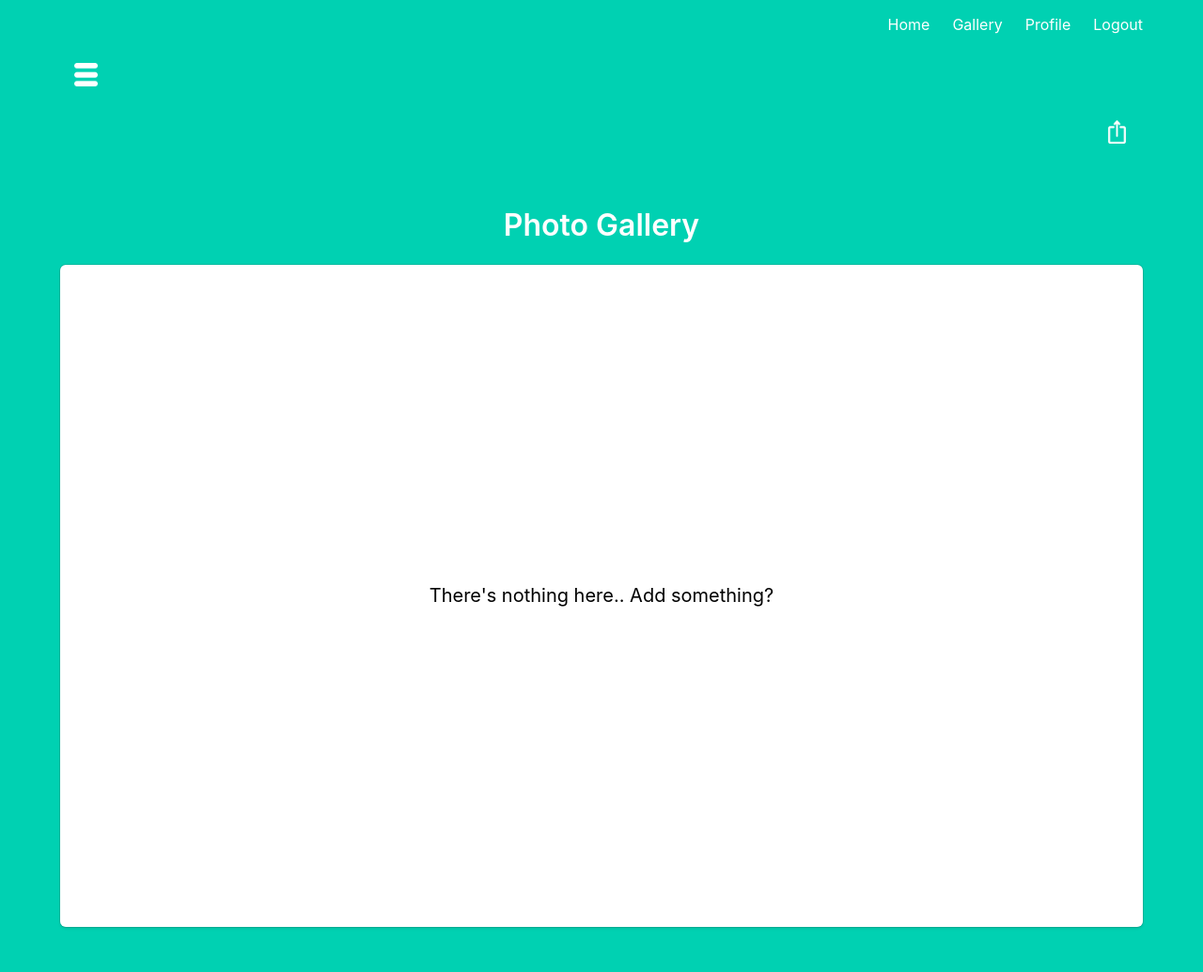
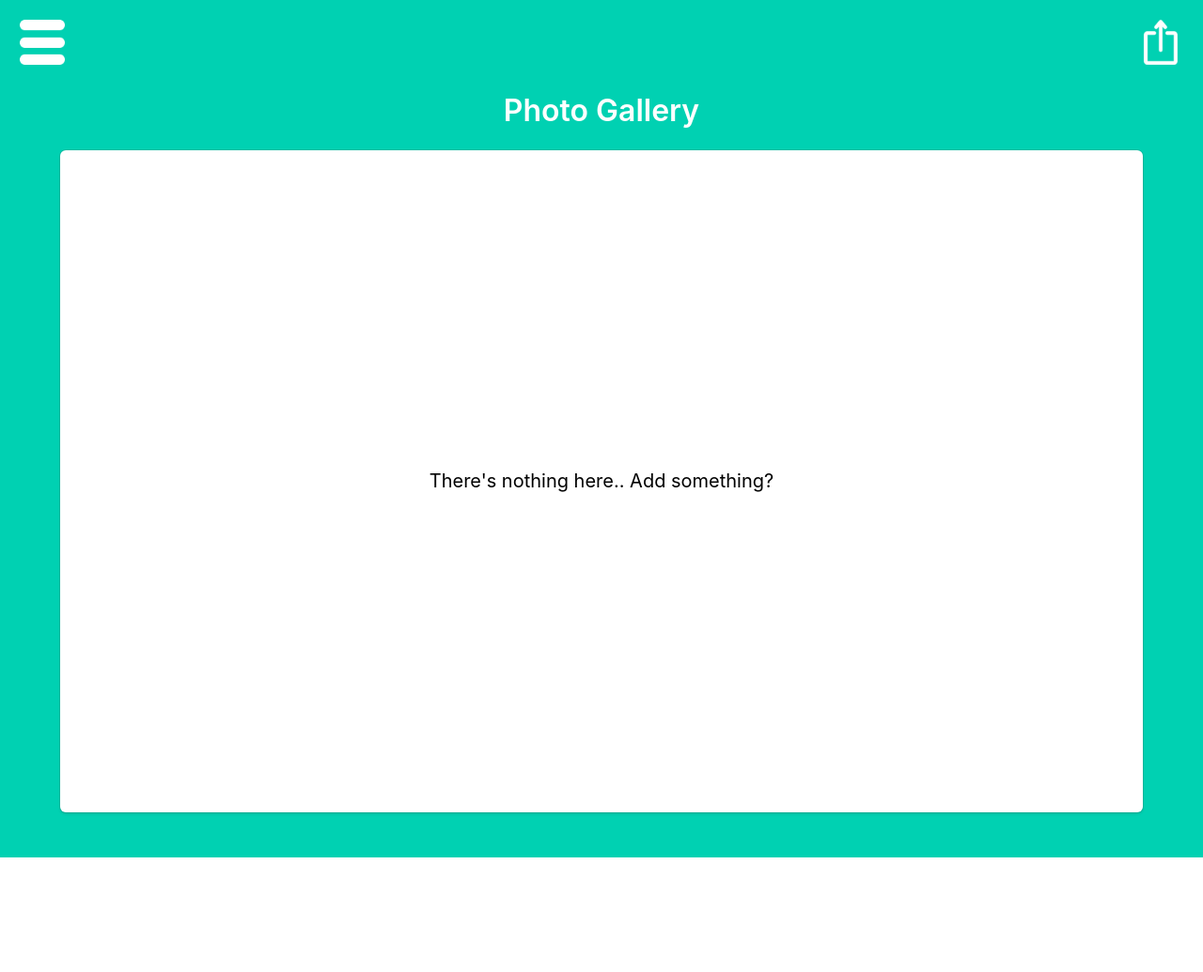
Before and after one commit to Serpyne/StorageSaver, a Flask app: page /gallery in a window 1280 px wide. Shown: the whole page at 94% size. After the commit the page ends 913 px from the top, so only its background shows below. Run offline with Flask 3, Linux system fonts and the light colour scheme; the visitor is signed in with stand-in values (Sample User, id 1); data that the repository does not hold is empty; parts of the project's set-up code (start-up, migrations or seed data) failed here and were passed over.

Commit message:
Sidebar menu

```diff
--- a/project/main.py
+++ b/project/main.py
@@ -91,6 +91,16 @@ devlog:
     29/07 10:48 - Optimised the zooming by lowering image quality a factor of 4, and
     fixed some issues with the viewer closing when it wasn't supposed to, like when
     zoomed image was clicked and then the viewer closed.
+
+    30/07 1:56-2:23 - Converted the old top navigation menu into a foldable side bar
+    menu which smoothly opens and closes. Also closes the image viewer when opened,
+    and when an item is viewed, the menu is closed.
+    What navigation to add next?
+        - All files
+        - File manager
+        - Albums
+        - Settings
+        - About Us
 """
 
 from flask import Blueprint, render_template, url_for, request
--- /dev/null
+++ b/project/static/css/base.css
@@ -0,0 +1,72 @@
+
+#menu-button {
+    max-width: 100%;
+    max-height: 100%;
+
+    border-radius: 8px;
+    border-style: none;
+    box-sizing: border-box;
+    cursor: pointer;
+    display: inline-block;
+
+    height: 5.6rem;
+    line-height: 20px;
+    list-style: none;
+    outline: none;
+    padding: 1.3rem;
+    position: relative;
+
+    text-align: center;
+    text-decoration: none;
+    transition: color 100ms;
+    vertical-align: baseline;
+    user-select: none;
+    -webkit-user-select: none;
+    touch-action: manipulation;
+
+    transition: transform 0.5s;
+    -webkit-transition: transform 0.5s;
+}
+
+#menu-container {
+    position: absolute;
+}
+
+#menu-button:hover {
+    background: #00b89c;
+}
+
+.sidebar-button {
+    cursor: pointer;
+    display: flex;
+    align-items: center;
+    flex-grow: 0;
+    flex-shrink: 0;
+    line-height: 1.5;
+    padding: .5rem .75rem;
+    position: relative;
+    background: #00b89c;
+    border-radius: 0.5rem;
+    font-size: 1.6rem;
+}
+
+.sidebar-button:hover {
+    background: #0b907c;
+}
+
+#sidebar-menu {
+    display: flex;
+    flex-direction: column;
+    flex-shrink: 0;
+    position: relative;
+
+    max-width: 0;
+    max-height: 0;
+    overflow: hidden;
+    background: #00b89c;
+    border-radius: 0.5rem;
+    padding: 0;
+
+    transition: all 0.5s;
+    -webkit-transition: all 0.5s;
+}
--- a/project/static/css/gallery.css
+++ b/project/static/css/gallery.css
@@ -18,16 +18,13 @@ img.menu-button { max-width: 100%; max-height: 100%; }
   color: #FFFFFF;
   cursor: pointer;
   display: inline-block;
-  font-family: "Haas Grot Text R Web", "Helvetica Neue", Helvetica, Arial, sans-serif;
-  font-size: 14px;
-  font-weight: 500;
-  height: 55px;
-  line-height: 20px;
-  list-style: none;
+
+  height: 5.6rem;
   margin: auto;
   outline: none;
-  padding: 15px;
+  padding: 1.3rem;
   position: relative;
+
   text-align: center;
   text-decoration: none;
   transition: color 100ms;
@@ -36,7 +33,7 @@ img.menu-button { max-width: 100%; max-height: 100%; }
   -webkit-user-select: none;
   touch-action: manipulation;
 }
-/* .menu-button { background-color: #00d1b2; } */
+
 .selection-button {
   background-color: transparent;
   display: inline-block;
@@ -249,33 +246,23 @@ img.gallery-item, .item-overlay {
   height: 90%;
   overflow: hidden;
   background-repeat: no-repeat;
+  opacity: 0.9;
+
+  transition: background-position 0.1s;
+  -webkit-transition: background-position 0.1s;
 }
 
-#menu-button {
-  max-width: 100%;
-  max-height: 100%;
-
-  border-radius: 8px;
-  border-style: none;
-  box-sizing: border-box;
-  cursor: pointer;
-  display: inline-block;
-  height: 55px;
-  line-height: 20px;
-  list-style: none;
-  margin: auto;
-  outline: none;
-  padding: 15px;
-  position: relative;
-  text-align: center;
-  text-decoration: none;
-  transition: color 100ms;
-  vertical-align: baseline;
-  user-select: none;
-  -webkit-user-select: none;
-  touch-action: manipulation;
+.viewer-menu {
+  width: 100%;
+  height: 2rem;
+  background: red;
+  display: none;
+  position: absolute;
+  left: 0;
+  top: 0;
 }
 
-#menu-button:hover {
-  background: #00b89c;
+#gallery-container {
+  position: absolute;
+  right: 0;
 }
--- /dev/null
+++ b/project/static/js/base.js
@@ -0,0 +1,26 @@
+
+// Declare elements
+let sideMenu;
+let menuButton;
+
+function toggleMenu() {
+    if (sideMenu.getAttribute("state") == "closed") {
+        sideMenu.style.maxWidth = "20rem";
+        sideMenu.style.maxHeight = "50rem";
+        sideMenu.style.padding = "1rem";
+
+        sideMenu.setAttribute("state", "open")
+    } else {
+        sideMenu.style.maxWidth = "0";
+        sideMenu.style.maxHeight = "0";
+        sideMenu.style.padding = "0";
+
+        sideMenu.setAttribute("state", "closed")
+    }
+}
+
+
+window.addEventListener("load", (event) => {
+    sideMenu = document.getElementById("sidebar-menu")
+    menuButton = document.getElementById("menu-button");
+});
--- a/project/static/js/gallery.js
+++ b/project/static/js/gallery.js
@@ -1,6 +1,12 @@
+
+// Declare HTML elements on load
 
 let viewer;
 let viewerImage;
+let viewerMenu;
+let viewerResult;
+
+let sidemenu;
 
 function destroyLoadingScreen() {
     /*
@@ -120,18 +126,21 @@ function onItemClick(/*PointerEvent*/event, /*HTMLElement*/item) {
         return;
     }
 
-    // First show a low quality version
+    if (sidemenu.getAttribute("state") == "open")
+        toggleMenu();
+
+    // Display the viewer and show the image in low quality (first)
     viewer.style.display = "flex";
     viewerImage.src = item.firstElementChild.src;
-    let img = document.getElementById("viewer-img");
-    let result = document.getElementById("viewer-zoom");
-    result.style.backgroundImage = `url('${viewerImage.src}')`
+    viewerResult.style.backgroundImage = `url('${viewerImage.src}')`
 
     let lens = document.getElementsByClassName("viewer-lens")[0];
-    cx = result.offsetWidth / lens.offsetWidth;
-    cy = result.offsetHeight / lens.offsetHeight;
+    cx = viewerResult.offsetWidth / lens.offsetWidth;
+    cy = viewerResult.offsetHeight / lens.offsetHeight;
 
-    result.style.backgroundSize = (img.width * cx) + "px " + (img.height * cy) + "px";
+    viewerResult.style.backgroundSize = (viewerImage.width * cx) + "px " + (viewerImage.height * cy) + "px";
+
+    viewerMenu.style.display = "flex";
 
     // Get image data from backend
     let fileName = item.getAttribute("data-content");
@@ -147,7 +156,7 @@ function onItemClick(/*PointerEvent*/event, /*HTMLElement*/item) {
         .then(response => response.json())
         .then(data => {
             viewerImage.src = data.base64;
-            result.style.backgroundImage = `url('${data.downsized}')`
+            viewerResult.style.backgroundImage = `url('${data.downsized}')`
         })
         .catch((error) => {
             console.log(error);
@@ -177,16 +186,16 @@ function imageZoom() {
 
     img.parentElement.insertBefore(lens, img);
 
-    lens.addEventListener("mousemove", moveLens);
-    img.addEventListener("mousemove", moveLens);
-
-    lens.addEventListener("touchmove", moveLens);
-    img.addEventListener("touchmove", moveLens);
+    for (let event of ["mousemove", "touchmove", "click"]) {
+        lens.addEventListener(event, moveLens);
+        img.addEventListener(event, moveLens);
+    }
 
     function moveLens(/*PointerEvent*/event) {
-        // If mouse is not clicked, return
-        if (event.buttons == 0) {
+        // If mouse is not clicked or once mouse is released, return
+        if (event.buttons == 0 && event.type !== "click") {
             lens.style.opacity = 0;
+            result.style.opacity = 0.9;
             return;
         }
 
@@ -197,6 +206,7 @@ function imageZoom() {
         }
 
         lens.style.opacity = 1;
+        result.style.opacity = 1;
         viewerActive = true;
 
         // Position of zoomed image
@@ -220,7 +230,8 @@ function imageZoom() {
     }
 }
 
-function closeViewer(/*PointerEvent*/event) {
+function closeViewer(/*PointerEvent*/event, /*bool*/force = false) {
+    if (!force) {
         // Only close if mouse click was on the background
         if (mouseInElement(viewerImage, event))
             return;
@@ -230,14 +241,15 @@ function closeViewer(/*PointerEvent*/event) {
         // If viewer is active, don't close
         if (viewerActive)
             return;
-
         // Close the item viewer if it is already open.
         if (viewerImage.style.display == "none")
             return;
-    else {
+    }
+
     viewer.style.display = "none";
     viewerImage.src = "";
-    }
+
+    viewerMenu.style.display = "none";
 }
 
 function onItemRightClick(/*PointerEvent*/event, /*HTMLElement*/item) {
@@ -389,9 +401,29 @@ window.addEventListener("load", (event) => {
     let menu = document.getElementById("contextMenu");
     body.appendChild(menu);
 
+    let navbar = document.getElementsByClassName("navbar")[0];
+    let galleryNav = document.getElementById("gallery-container");
+    navbar.appendChild(galleryNav);
+
+    sidemenu = document.getElementById("sidebar-menu");
+    menuButton = document.getElementById("menu-button");
+
+    menuButton.addEventListener("click", (event) => {
+        if (sidemenu.getAttribute("state") === "closed")
+            return;
+
+        // When menu opened, if viewer is open, close viewer
+        if (viewer.style.display === "flex")
+            closeViewer(event, force=true);
+    });
+
+    // Viewer declaration
     viewer = document.getElementById("viewer");
+    viewerImage = document.getElementById("viewer-img");
+    viewerMenu = document.getElementById("viewer-menu");
+    viewerResult = document.getElementById("viewer-zoom");
+
     viewer.addEventListener("click", (event) => closeViewer(event))
-    viewerImage = document.getElementById("viewer-img");
     body.appendChild(viewer);
 
     imageZoom();
--- a/project/templates/base.html
+++ b/project/templates/base.html
@@ -8,44 +8,45 @@
     <title>Storage Saver</title>
     <link rel="stylesheet" href="https://cdnjs.cloudflare.com/ajax/libs/bulma/0.7.2/css/bulma.min.css" />
     <link rel="shortcut icon" href="{{ url_for('static', filename='icons/favicon.ico') }}">
+    <link rel="stylesheet" href="{{ url_for('static', filename='css/base.css') }}">
+    <script src="{{ url_for('static', filename='js/base.js') }}" type="text/javascript"></script>
     {% block head %}
     {% endblock%}
 </head>
 
 <body>
     <section class="hero is-primary is-fullheight">
-
         <div class="hero-head">
             <nav class="navbar">
-                <div class="container">
-                    <div id="navbarMenuHeroA" class="navbar-menu">
-                        <div class="navbar-end">
-                            <a href="{{ url_for('main.index') }}" class="navbar-item">
+                <div id="menu-container" class="container">
+                    <div id="sidebar-menu" state="closed">
+                    <!-- <div id="navbarMenuHeroA" class="navbar-menu"> -->
+                        <a href="{{ url_for('main.index') }}" class="sidebar-button">
                             Home
                         </a>
                         {% if current_user.is_authenticated %}
-                            <a href="{{ url_for('main.gallery') }}" class="navbar-item">
+                        <a href="{{ url_for('main.gallery') }}" class="sidebar-button">
                             Gallery
                         </a>
-                            <a href="{{ url_for('main.profile') }}" class="navbar-item">
+                        <a href="{{ url_for('main.profile') }}" class="sidebar-button">
                             Profile
                         </a>
                         {% endif %}
                         {% if not current_user.is_authenticated %}
-                            <a href="{{ url_for('auth.login') }}" class="navbar-item">
+                        <a href="{{ url_for('auth.login') }}" class="sidebar-button">
                             Login
                         </a>
-                            <a href="{{ url_for('auth.signup') }}" class="navbar-item">
+                        <a href="{{ url_for('auth.signup') }}" class="sidebar-button">
                             Sign Up
                         </a>
                         {% endif %}
                         {% if current_user.is_authenticated %}
-                            <a href="{{ url_for('auth.logout') }}" class="navbar-item">
+                        <a href="{{ url_for('auth.logout') }}" class="sidebar-button">
                             Logout
                         </a>
                         {% endif %}
                     </div>
-                    </div>
+                    <img id="menu-button" title="Menu" src="{{ url_for('static', filename='icons/menuButton.png') }}" onclick="toggleMenu()" alt="Menu" />
                 </div>
             </nav>
         </div>
--- a/project/templates/gallery.html
+++ b/project/templates/gallery.html
@@ -15,13 +15,12 @@
   </ul>
 </div>
 
-<div class="container">
-  <img id="menu-button" src="{{ url_for('static', filename='icons/menuButton.png') }}" alt="Menu" />
+<div id="gallery-container" class="container">
   <div id="buttons-menu" class="navbar-menu">
 
     <div id="upload">
       <label for="upload-button">
-        <img id="upload-image" class="menu-button" src="{{ url_for('static', filename='icons/uploadButton.png')}}" alt="Upload" />
+        <img id="upload-image"  title="Upload Media" class="menu-button" src="{{ url_for('static', filename='icons/uploadButton.png')}}" alt="Upload" />
       </label>
     </div>
     <input type="file" id="upload-button" title="Upload" accept="image/png, image/jpeg" />
@@ -36,9 +35,12 @@
   </div>
 </div>
 
-<div id="viewer">
-  <img id="viewer-img" class="viewer-img" src="" alt="Viewer" />
-  <div id="viewer-zoom" class="viewer-img-zoom" alt="Result"></div>
+<div class="container">
+  <div id="viewer-menu" class="viewer-menu"></div>
+  <div id="viewer">
+    <img id="viewer-img" class="viewer-img" src="" alt="Viewer" />
+    <div id="viewer-zoom" class="viewer-img-zoom" alt="Result"></div>
+  </div>
 </div>
 
 <script type="text/javascript">
```
Lines whose indentation alone changed are shown as unchanged.
